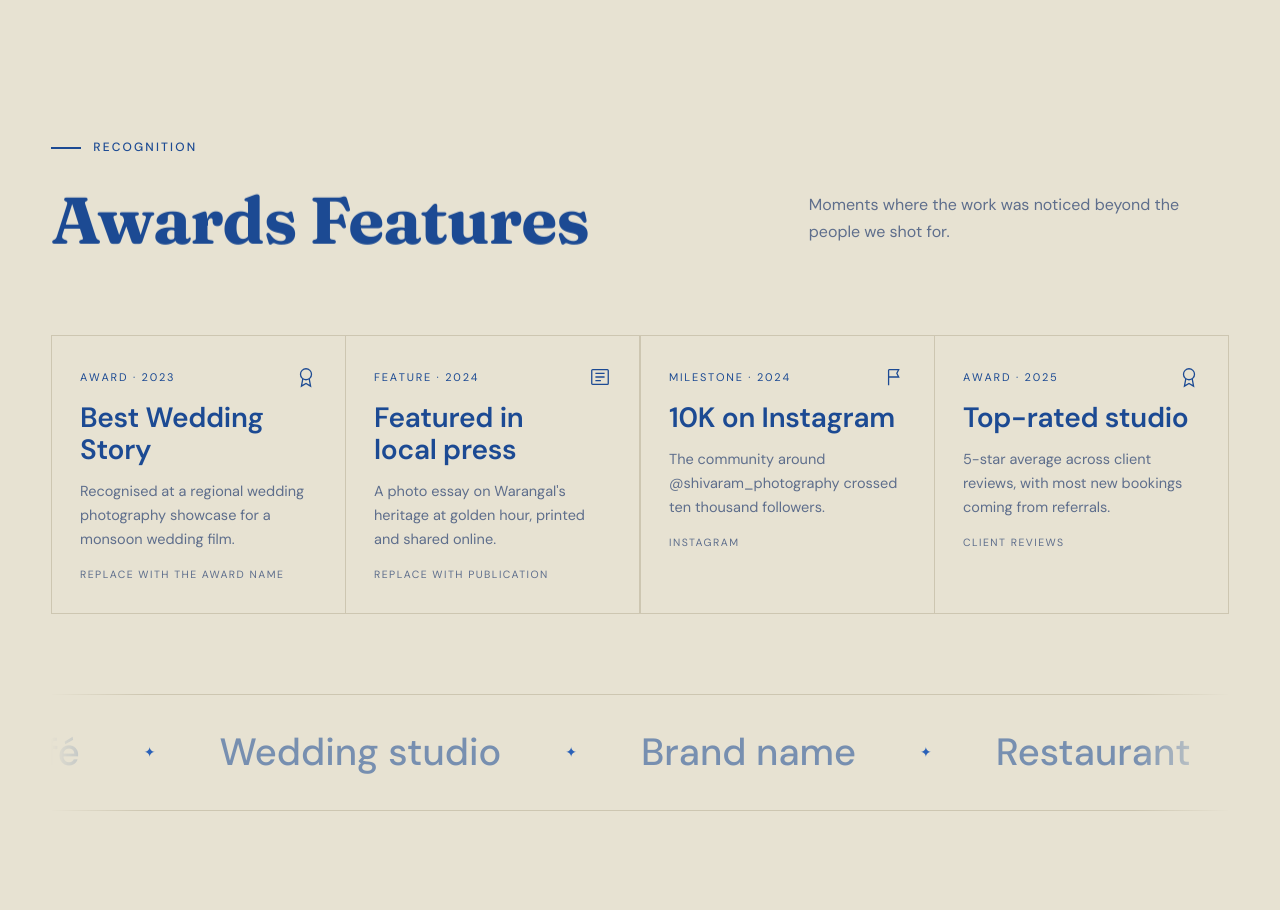
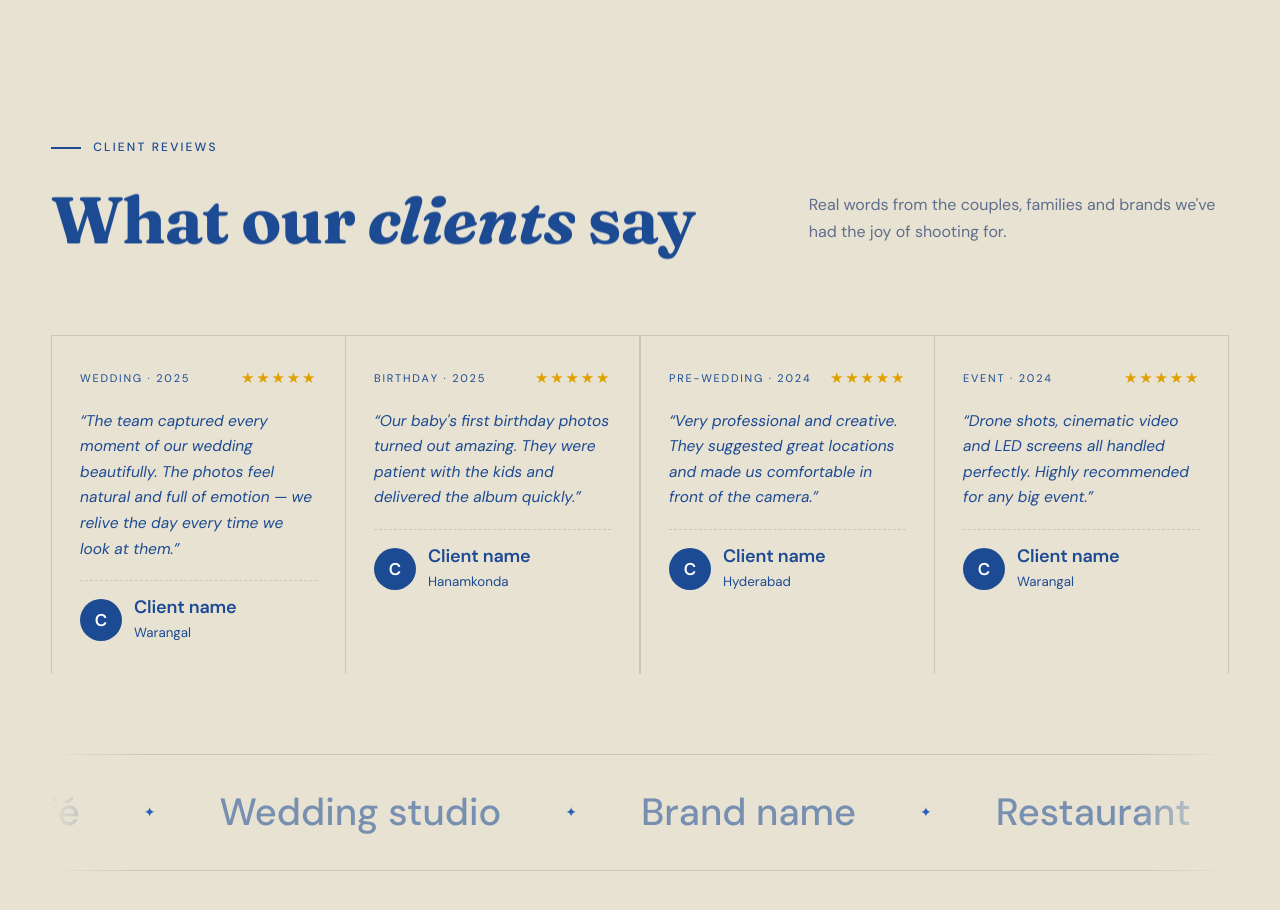
Before and after one commit to Sanathraagkoppula/shivaram_studios, a plain HTML site: page journey.html in a window 1280 px wide. Shown: the part 4000-4910 px from the top of the page. Drawn offline with Linux system fonts and the light colour scheme; animation ran at ten frames a second.

Commit message:
reviews are added

```diff
--- a/journey.html
+++ b/journey.html
@@ -157,7 +157,14 @@ section{padding-block:clamp(80px,12vw,150px)}
 .rec .k svg{width:22px;height:22px;stroke:var(--amber);fill:none;stroke-width:1.4}
 .rec h3{font-size:28px}
 .rec p{color:var(--mute);font-size:14.5px}
-.rec small{font-family:var(--mono);font-size:10.5px;letter-spacing:.14em;color:var(--mute);text-transform:uppercase}
+/* client reviews */
+.review{gap:18px}
+.review .stars{color:#E0A100;font-size:15px;letter-spacing:.12em;text-transform:none}
+.review .quote{color:var(--paper);font-size:15.5px;line-height:1.65;font-style:italic;flex:1}
+.review .who{display:flex;align-items:center;gap:12px;margin-top:auto;padding-top:16px;border-top:1px dashed var(--line)}
+.review .av{width:42px;height:42px;flex:none;border-radius:50%;background:var(--paper);color:#fff;display:grid;place-items:center;font-weight:600;font-size:17px}
+.review h3{font-size:18px;line-height:1.2}
+.review small{display:block;margin-top:3px}
 
 /* CLIENTS */
 .marq{overflow:hidden;border-block:1px solid var(--line);padding-block:26px;margin-top:clamp(50px,7vw,80px);-webkit-mask-image:linear-gradient(90deg,transparent,#000 8%,#000 92%,transparent);mask-image:linear-gradient(90deg,transparent,#000 8%,#000 92%,transparent)}
@@ -481,10 +488,10 @@ h2.tm-words{will-change:translate}
     <div class="wrap">
       <div class="head reveal">
         <div>
-          <span class="eyebrow">Recognition</span>
-          <h2>Awards Features</h2>
+                    <span class="eyebrow">Client reviews</span>
+          <h2>What our <em>clients</em> say</h2>
         </div>
-        <p class="lead">Moments where the work was noticed beyond the people we shot for.</p>
+        <p class="lead">Real words from the couples, families and brands we've had the joy of shooting for.</p>
       </div>
       <div class="rec-grid reveal" id="recGrid"></div>
       <div class="marq" aria-label="Clients we've worked with">
@@ -578,11 +585,17 @@ const STATS = [
 ];
 
 /* type: "award" | "feature" | "milestone" */
-const RECOGNITION = [
-  {type:"award",     year:"2023", title:"Best Wedding Story", text:"Recognised at a regional wedding photography showcase for a monsoon wedding film.", by:"Replace with the award name"},
-  {type:"feature",   year:"2024", title:"Featured in local press", text:"A photo essay on Warangal's heritage at golden hour, printed and shared online.", by:"Replace with publication"},
-  {type:"milestone", year:"2024", title:"10K on Instagram", text:"The community around @shivaram_photography crossed ten thousand followers.", by:"Instagram"},
-  {type:"award",     year:"2025", title:"Top-rated studio", text:"5-star average across client reviews, with most new bookings coming from referrals.", by:"Client reviews"}
+/* CLIENT REVIEWS — replace these with your real reviews
+   stars: 1 to 5 · shoot: type of shoot · place: city */
+const REVIEWS = [
+  {name:"Client name", shoot:"Wedding", year:"2025", place:"Warangal", stars:5,
+   text:"The team captured every moment of our wedding beautifully. The photos feel natural and full of emotion — we relive the day every time we look at them."},
+  {name:"Client name", shoot:"Birthday", year:"2025", place:"Hanamkonda", stars:5,
+   text:"Our baby's first birthday photos turned out amazing. They were patient with the kids and delivered the album quickly."},
+  {name:"Client name", shoot:"Pre-wedding", year:"2024", place:"Hyderabad", stars:5,
+   text:"Very professional and creative. They suggested great locations and made us comfortable in front of the camera."},
+  {name:"Client name", shoot:"Event", year:"2024", place:"Warangal", stars:5,
+   text:"Drone shots, cinematic video and LED screens all handled perfectly. Highly recommended for any big event."}
 ];
 
 const CLIENTS = ["Client one","Local café","Wedding studio","Brand name","Restaurant","Fashion label","Event company","Real estate"];
@@ -683,21 +696,22 @@ addEventListener("resize", onScroll);
 onScroll();
 
 /* recognition */
-const ICONS = {
-  award:`<svg viewBox="0 0 24 24"><circle cx="12" cy="9" r="6"/><path d="M8.5 14 7 22l5-3 5 3-1.5-8"/></svg>`,
-  feature:`<svg viewBox="0 0 24 24"><rect x="3" y="4" width="18" height="16" rx="1"/><path d="M7 8h10M7 12h10M7 16h6"/></svg>`,
-  milestone:`<svg viewBox="0 0 24 24"><path d="M5 21V4M5 4h11l-2 4 2 4H5"/></svg>`
-};
-$("#recGrid").innerHTML = RECOGNITION.map(r => `
-  <article class="rec">
-    <div class="k"><span>${r.type} · ${r.year}</span>${ICONS[r.type] || ICONS.milestone}</div>
-    <h3>${r.title}</h3>
-    <p>${r.text}</p>
-    <small>${r.by}</small>
-  </article>`).join("");
+/* client reviews */
+/* client reviews */
+$("#recGrid").innerHTML = REVIEWS.map(r => {
+  const s = Math.max(1, Math.min(5, r.stars || 5));
+  return `
+  <article class="rec review">
+    <div class="k"><span>${r.shoot} · ${r.year}</span><span class="stars" aria-label="${s} out of 5 stars">${"★".repeat(s)}${"☆".repeat(5 - s)}</span></div>
+    <p class="quote">“${r.text}”</p>
+    <div class="who">
+      <span class="av" aria-hidden="true">${r.name.trim().charAt(0).toUpperCase()}</span>
+      <div><h3>${r.name}</h3><small>${r.place}</small></div>
+    </div>
+  </article>`;
+}).join("");
 const clientRow = CLIENTS.map(c => `<span>${c}</span>`).join("");
 $("#marq").innerHTML = clientRow + clientRow;
-
 /* lightbox (only photos that loaded) */
 const lb = $("#lb"); let cur = 0, lastFocus = null;
 const shown = () => MILESTONES.map((m, i) => m._ok ? i : -1).filter(i => i > -1);
```
